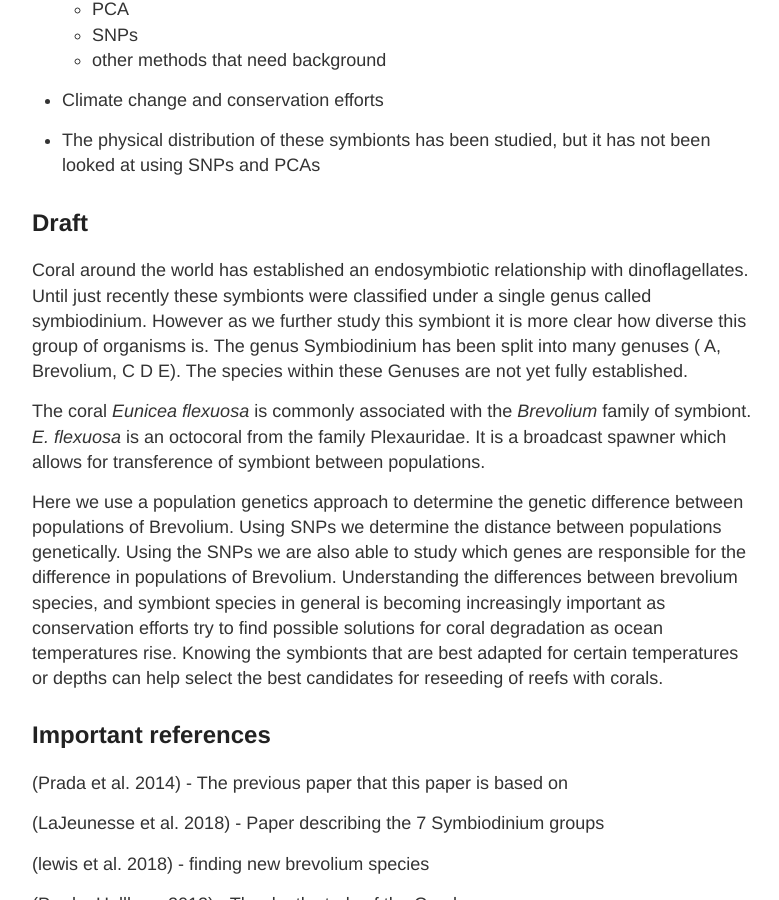
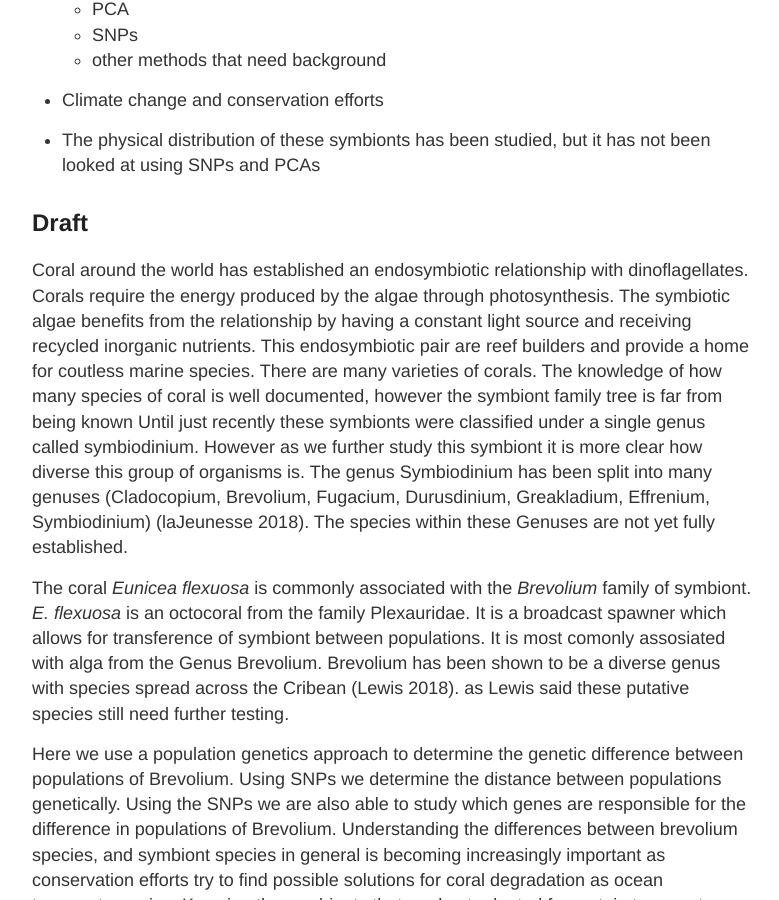
Before and after one commit to Mwags24/Brevolium_Notebook, a Jekyll site: the page built from _posts/2020-6-12-Introduction.md, in a window 1280 px wide and 900 px high, scrolled down 690 px. Shown: the whole window, without its empty margins (248-1027 px from the left). Built offline with Jekyll 4.4.1, drawn with Linux system fonts in a browser that asks for light colours.

Commit message:
editing posts

```diff
--- a/_posts/2020-6-12-Introduction.md
+++ b/_posts/2020-6-12-Introduction.md
@@ -28,10 +28,10 @@ tags:
 
 ## Draft
 
-Coral around the world has established an endosymbiotic relationship with dinoflagellates.
-Until just recently these symbionts were classified under a single genus called symbiodinium. However as we further study this symbiont it is more clear how diverse this group of organisms is. The genus Symbiodinium has been split into many genuses ( A, Brevolium, C D E). The species within these Genuses are not yet fully established.
+Coral around the world has established an endosymbiotic relationship with dinoflagellates. Corals require the energy produced by the algae through photosynthesis. The symbiotic algae benefits from the relationship by having a constant light source and receiving recycled inorganic nutrients. This endosymbiotic pair are reef builders and provide a home for coutless marine species. There are many varieties of corals. The knowledge of how many species of coral is well documented, however the symbiont family tree is far from being known
+Until just recently these symbionts were classified under a single genus called symbiodinium. However as we further study this symbiont it is more clear how diverse this group of organisms is. The genus Symbiodinium has been split into many genuses (Cladocopium, Brevolium, Fugacium, Durusdinium, Greakladium, Effrenium, Symbiodinium) (laJeunesse 2018). The species within these Genuses are not yet fully established.
 
-The coral *Eunicea flexuosa* is commonly associated with the *Brevolium* family of symbiont. *E. flexuosa* is an octocoral from the family Plexauridae. It is a broadcast spawner which allows for transference of symbiont between populations.
+The coral *Eunicea flexuosa* is commonly associated with the *Brevolium* family of symbiont. *E. flexuosa* is an octocoral from the family Plexauridae. It is a broadcast spawner which allows for transference of symbiont between populations. It is most comonly assosiated with alga from the Genus Brevolium. Brevolium has been shown to be a diverse genus with species spread across the Cribean (Lewis 2018). as Lewis said these putative species still need further testing.
 
 Here we use a population genetics approach to determine the genetic difference between populations of Brevolium. Using SNPs we determine the distance between populations genetically.
 Using the SNPs we are also able to study which genes are responsible for the difference in populations of Brevolium.
```
Also changed, not shown: _posts/2020-6-11-Paper_Draft.md (+1 -1 lines).
